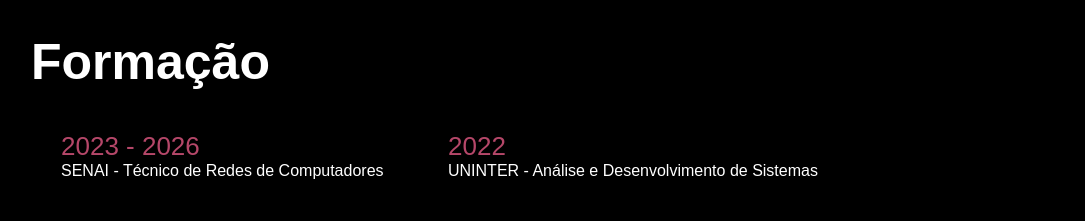
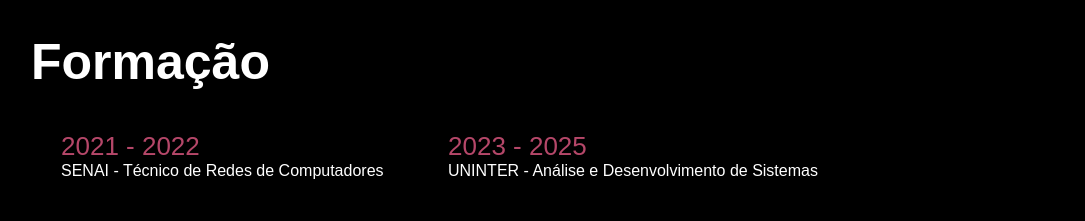
Before and after one commit to AlsoNoneDoneReactEnter/atividadeweb.github.io, a plain HTML site: page index.html in a window 1280 px wide. Shown: the part 920-1141 px from the top of the page, without its empty margins (97-1182 px from the left). Drawn offline with Linux system fonts and the light colour scheme.

Commit message:
Ajuste Datas Formação
Modifiquei as datas do curso técnico de redes, 2022 - 2026 para 2021 - 2022,  e também ajustei a data do inicio e término da faculdade para 2023 - 2025.

```diff
--- a/index.html
+++ b/index.html
@@ -88,8 +88,8 @@
         <div class="sub-title">Formação</div>
             <div class="education" id="formacao">
                 <ul>
-                    <li><span>2023 - 2026</span><br> SENAI - Técnico de Redes de Computadores</li>
-                    <li><span>2022</span><br> UNINTER - Análise e Desenvolvimento de Sistemas</li>
+                    <li><span>2021 - 2022</span><br> SENAI - Técnico de Redes de Computadores</li>
+                    <li><span>2023 - 2025</span><br> UNINTER - Análise e Desenvolvimento de Sistemas</li>
                 </ul>
             </div>
         </div>
```
